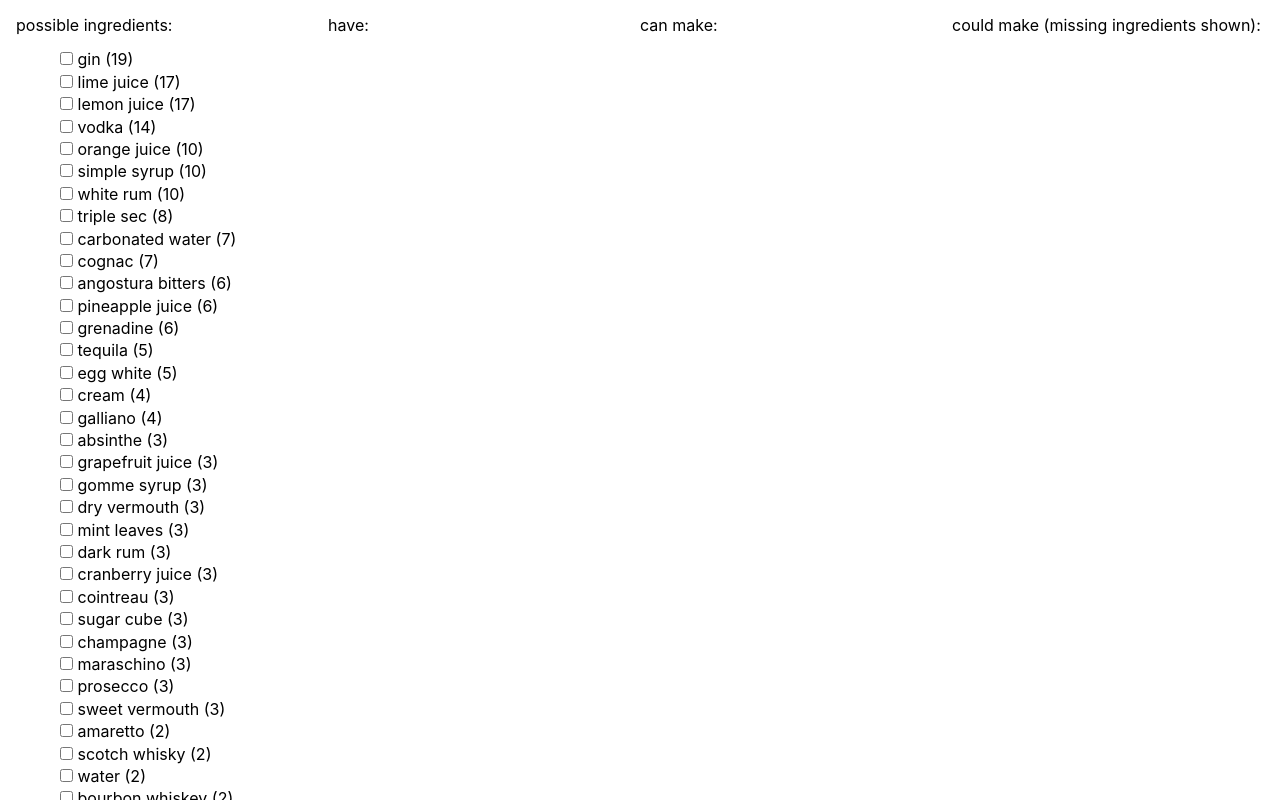
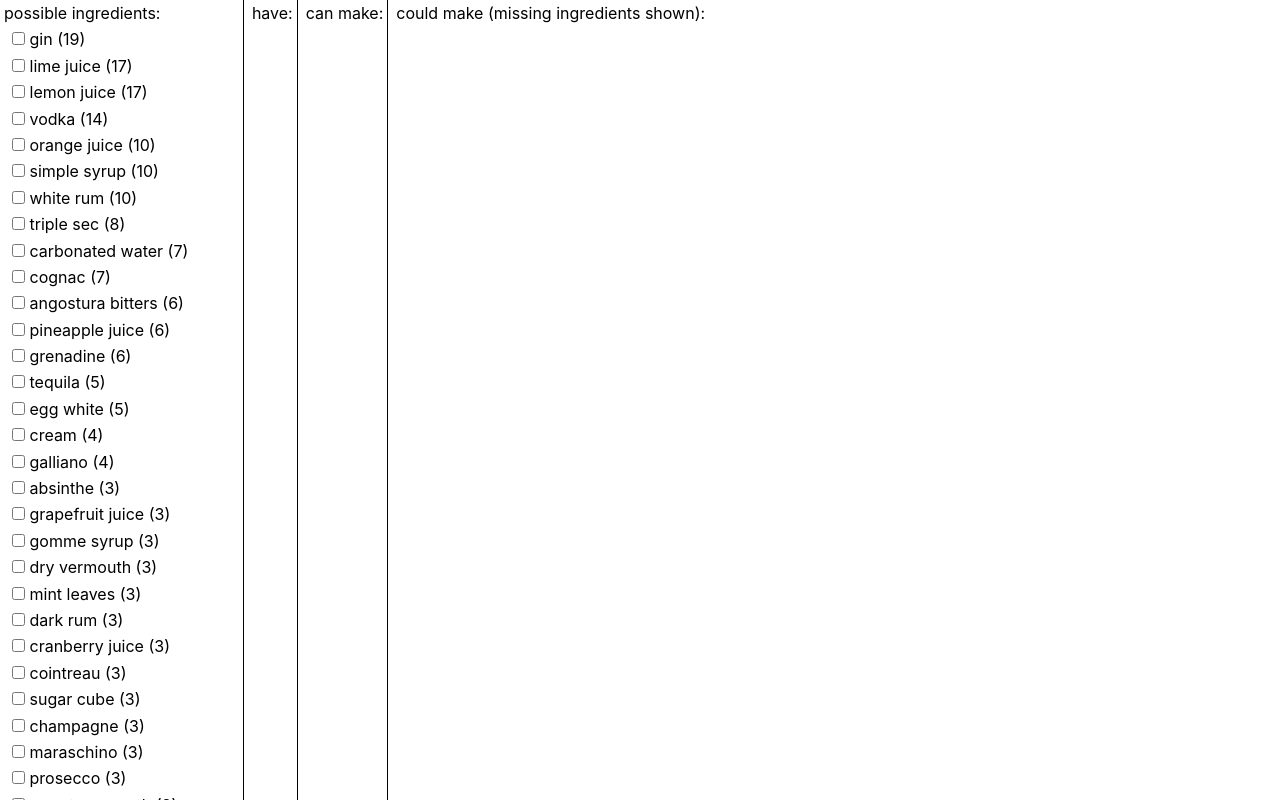
Before and after one commit to mjibson/ct, a React (Create React App) app: page / in a window 1280 px wide. Shown: the top 800 px of the page. Built offline with nearby package versions, Linux system fonts and the light colour scheme.

Commit message:
display tweaks

```diff
--- a/src/App.css
+++ b/src/App.css
@@ -1,3 +1,4 @@
 .indent-n2em {
-	text-indent: -2em;
+	margin-left: 1em;
+	text-indent: -1em;
 }
--- a/src/App.js
+++ b/src/App.js
@@ -10,7 +10,7 @@ Object.values(drinks).forEach(v =>
 	})
 );
 
-const colClass = 'w-25';
+const colClass = 'flex-wrap pa1 mr1';
 
 class App extends Component {
 	constructor(props) {
@@ -80,14 +80,14 @@ class App extends Component {
 		const have = Object.keys(this.state.have)
 			.sort()
 			.map(v => (
-				<li className="ma1" key={v}>
-					<label>
-						{v} ({this.state.allGreds[v]})
-					</label>
-				</li>
+				<div className="ma2" key={v}>
+					{v}
+					&nbsp;(
+					{this.state.allGreds[v]})
+				</div>
 			));
 		const greds = this.state.gredsByCount.map(v => (
-			<li className="ma1" key={v}>
+			<div className="ma2" key={v}>
 				<label>
 					<input
 						type="checkbox"
@@ -95,9 +95,11 @@ class App extends Component {
 						onChange={this.clickGred}
 						checked={!!this.state.have[v]}
 					/>{' '}
-					{v} ({this.state.allGreds[v]})
+					{v}
+					&nbsp;(
+					{this.state.allGreds[v]})
 				</label>
-			</li>
+			</div>
 		));
 		const make = this.state.make.map(v => (
 			<div key={v.Name} className="ma2">
@@ -106,27 +108,29 @@ class App extends Component {
 		));
 		const could = this.state.could.map(v => (
 			<div key={v.Name} className="ma2">
-				<a href={v.Link}>{v.Name}</a> ({v.missing.length}
+				<a href={v.Link}>{v.Name}</a>
+				&nbsp;(
+				{v.missing.length}
 				): {v.missing.join(', ')}
 			</div>
 		));
 		return (
-			<div className="sans-serif ma3 flex">
-				<div className={colClass}>
+			<div className="sans-serif flex">
+				<div className={colClass + ' br'}>
 					possible ingredients:
-					<ul className="list">{greds}</ul>
+					{greds}
 				</div>
-				<div className={colClass}>
+				<div className={colClass + ' br'}>
 					have:
-					<ul className="list">{have}</ul>
+					{have}
 				</div>
-				<div className={colClass}>
+				<div className={colClass + ' br'}>
 					can make:
-					<ul className="list indent-n2em">{make}</ul>
+					<div className=" indent-n2em">{make}</div>
 				</div>
 				<div className={colClass}>
 					could make (missing ingredients shown):
-					<ul className="list">{could}</ul>
+					<div className="">{could}</div>
 				</div>
 			</div>
 		);
```
